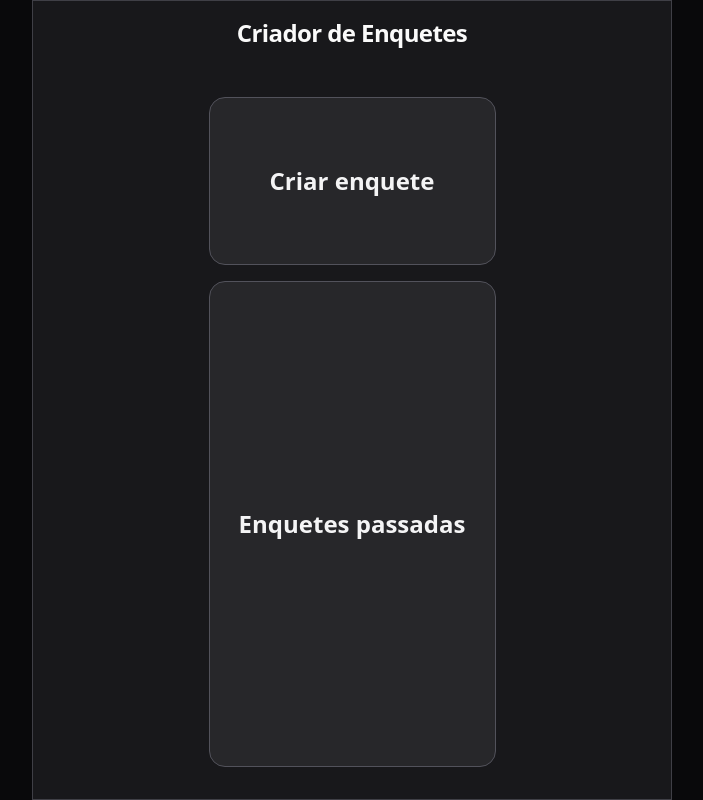
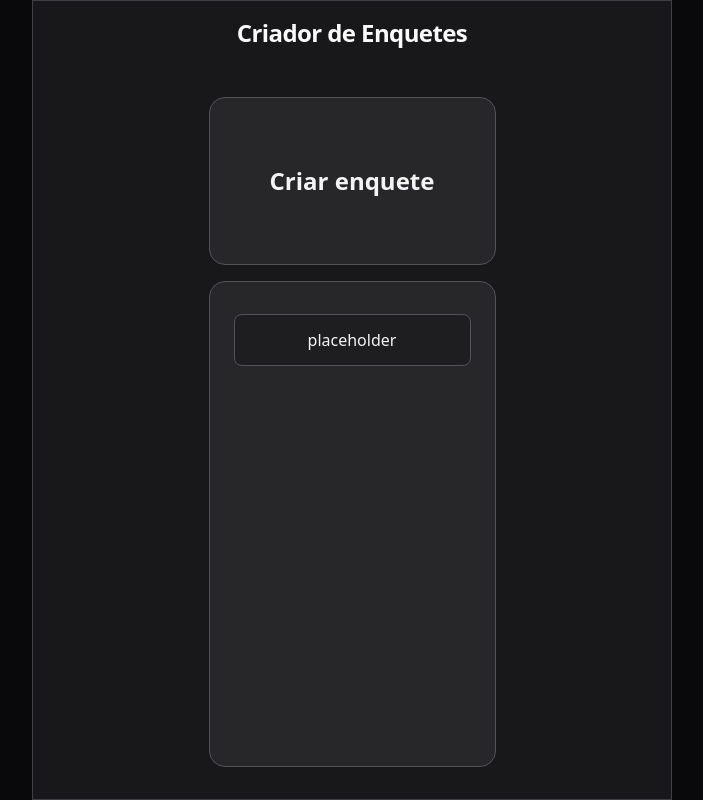
Before and after one commit to august-duarte/Coding-Projects-2026, a React (Vite) app in the folder Fullstack/criador de enquetes/criador-de-enquetes/: page / in a window 1280 px wide. Shown: the whole page, without its empty margins (288-991 px from the left). Built offline with nearby package versions, Linux system fonts and the light colour scheme.

Commit message:
Implemented pollStorage and usePolls with placeholder poll hardcoded

```diff
--- a/Fullstack/criador de enquetes/criador-de-enquetes/src/components/layout/PageCard.jsx
+++ b/Fullstack/criador de enquetes/criador-de-enquetes/src/components/layout/PageCard.jsx
@@ -1,12 +1,11 @@
-function PageCard({ children, ariaLabel, className = "", as: Component = "section", ...props }) {
+function PageCard({ children, ariaLabel, className = "" }) {
   return (
-    <Component
-      className={`flex min-h-0 w-1/2 max-w-full flex-1 basis-0 flex-col items-center justify-center gap-3 self-center rounded-2xl border border-zinc-600 bg-zinc-800 px-4 py-6 text-center text-base font-semibold text-zinc-100 no-underline sm:text-2xl ${className}`}
+    <section
+      className={`flex min-h-0 w-1/2 max-w-full flex-1 basis-0 flex-col items-center justify-center gap-3 self-center rounded-2xl border border-zinc-600 bg-zinc-800 px-4 py-6 text-center text-base font-semibold text-zinc-100 sm:text-2xl ${className}`}
       aria-label={ariaLabel}
-      {...props}
     >
       {children}
-    </Component>
+    </section>
   )
 }
 
--- a/Fullstack/criador de enquetes/criador-de-enquetes/src/features/polls/PastPollsPanels.jsx
+++ b/Fullstack/criador de enquetes/criador-de-enquetes/src/features/polls/PastPollsPanels.jsx
@@ -0,0 +1,11 @@
+import PollListItem from "./PollListItem";
+
+function PastPollsPanels() {
+  return (
+    <div className="flex h-full min-h-0 w-full flex-col p-2">
+      <PollListItem />
+    </div>
+  )
+}
+
+export default PastPollsPanels
--- a/Fullstack/criador de enquetes/criador-de-enquetes/src/features/polls/PollListItem.jsx
+++ b/Fullstack/criador de enquetes/criador-de-enquetes/src/features/polls/PollListItem.jsx
@@ -0,0 +1,19 @@
+import usePolls from "./usePolls";
+
+function PollListItem() {
+  const { polls } = usePolls();
+  return (
+    <ul className="flex h-full min-h-0 w-full flex-col gap-2">
+      {polls.map((p) => (
+        <li
+          key={p.id}
+          className="flex h-1/8 shrink-0 items-center justify-center rounded-lg border border-zinc-600 bg-zinc-900/60 px-3 text-sm font-medium text-zinc-100 sm:text-base"
+        >
+          {p.name}
+        </li>
+      ))}
+    </ul>
+  );
+}
+
+export default PollListItem
--- a/Fullstack/criador de enquetes/criador-de-enquetes/src/features/polls/usePolls.js
+++ b/Fullstack/criador de enquetes/criador-de-enquetes/src/features/polls/usePolls.js
@@ -0,0 +1,14 @@
+import { useEffect, useState } from "react"
+import getPolls from "../../lib/pollStorage"
+
+function usePolls() {
+  const [polls, setPolls] = useState([])
+
+  useEffect(() => {
+    setPolls(getPolls())
+  }, [])
+
+  return { polls }
+}
+
+export default usePolls
--- a/Fullstack/criador de enquetes/criador-de-enquetes/src/lib/pollStorage.js
+++ b/Fullstack/criador de enquetes/criador-de-enquetes/src/lib/pollStorage.js
@@ -0,0 +1,7 @@
+const TEST_POLLS = [{id: "1", name: "placeholder"}]
+
+function getPolls() {
+  return TEST_POLLS
+}
+
+export default getPolls
--- a/Fullstack/criador de enquetes/criador-de-enquetes/src/pages/HomePage.jsx
+++ b/Fullstack/criador de enquetes/criador-de-enquetes/src/pages/HomePage.jsx
@@ -1,5 +1,6 @@
 import PageCard from "../components/layout/PageCard"
 import { Link } from "react-router-dom"
+import PastPollsPanels from "../features/polls/PastPollsPanels"
 
 function HomePage() {
   return (
@@ -10,8 +11,8 @@ function HomePage() {
         </PageCard>
       </Link>
 
-      <PageCard ariaLabel="Enquetes passadas">
-        Enquetes passadas
+      <PageCard ariaLabel="Enquetes passadas" className="items-stretch justify-start">
+        <PastPollsPanels />
       </PageCard>
     </>
   )
--- a/Fullstack/criador de enquetes/criador-de-enquetes/tailwind.config.js
+++ b/Fullstack/criador de enquetes/criador-de-enquetes/tailwind.config.js
@@ -2,7 +2,11 @@
 export default {
   content: ['./index.html', './src/**/*.{js,ts,jsx,tsx}'],
   theme: {
-    extend: {},
+    extend: {
+      height: {
+        '1/8': '12.5%',
+      },
+    },
   },
   plugins: [],
 }
```
